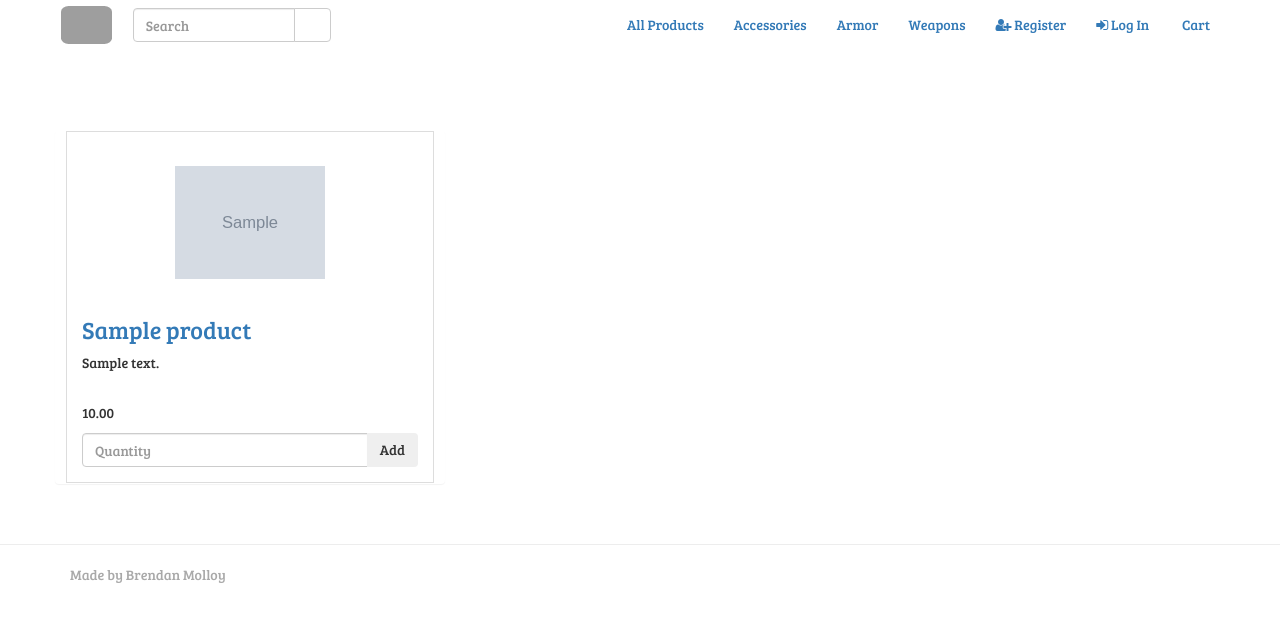
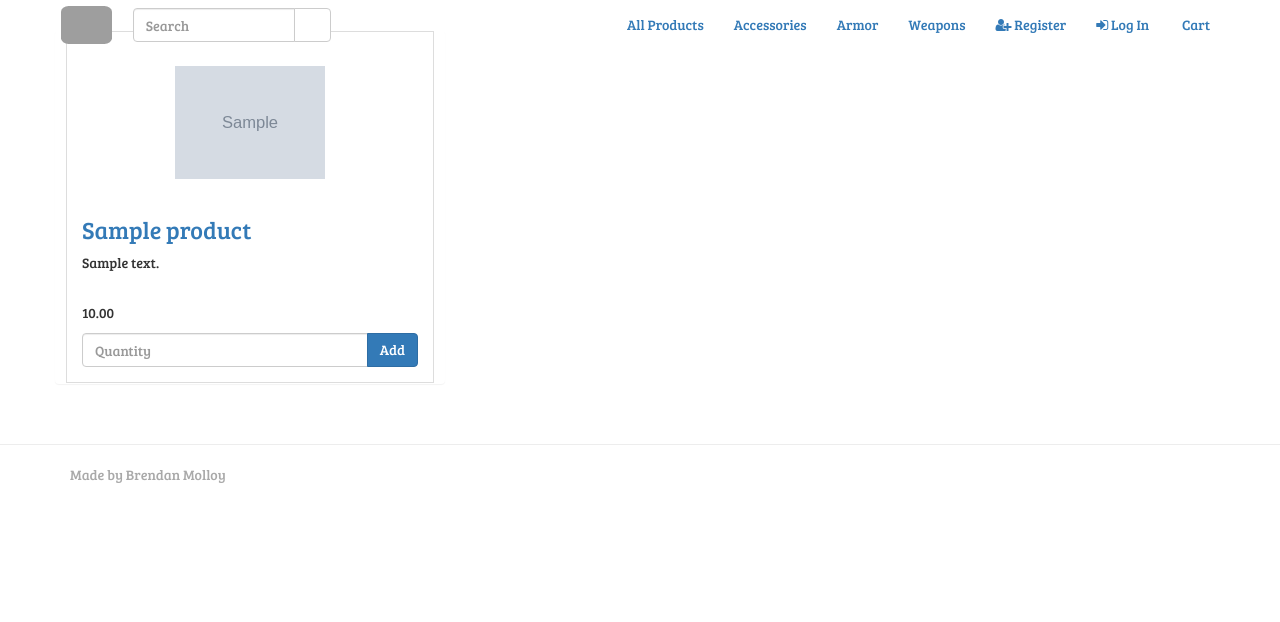
Before and after one commit to BrendanMolloy/milestone4, a Django app: page /products/ in a window 1280 px wide. Shown: the top 622 px of the page. Run offline with Django 3.2, Linux system fonts and the light colour scheme; tables that the repository leaves empty hold one stand-in row (values such as "Sample post"); grey boxes marked "Sample" are stand-in pictures; some libraries are stand-ins or nearby versions; some web fonts are replaced; grey boxes are pictures that could not be loaded.

Commit message:
removed padding at top of body, changed color of product form butons

```diff
--- a/products/templates/products.html
+++ b/products/templates/products.html
@@ -16,7 +16,7 @@
                     <div class="input-group">
                         <input name="quantity" type="number" min="1" max="999" class="form-control" placeholder="Quantity">
                         <span class="input-group-btn">
-                            <button class="btn btn-dark" type="submit">Add</button>
+                            <button class="btn btn-primary" type="submit">Add</button>
                         </span>
                     </div>
                 </form>
--- a/static/css/custom.css
+++ b/static/css/custom.css
@@ -1,6 +1,5 @@
 body {
     font-family: 'Bree Serif', serif;
-    padding-top: 100px;
 }
 
 footer {
@@ -47,6 +46,7 @@ footer {
     background-size: contain;
     background-position: center center;
     background-repeat: no-repeat;
+    background-color: white;
     width: 150px;
     height: 150px;
     margin: 0 auto;
```
